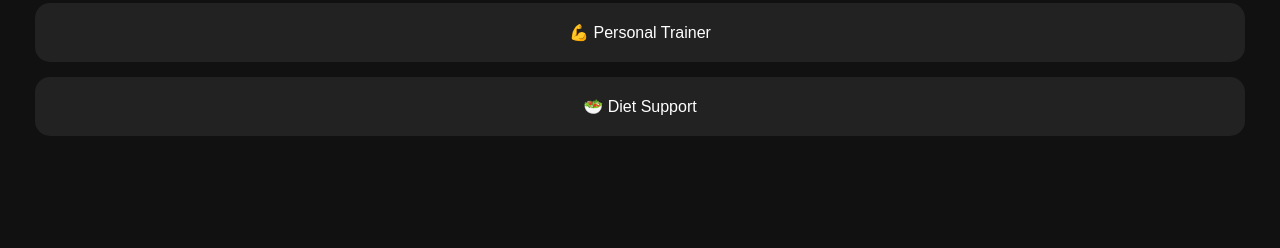
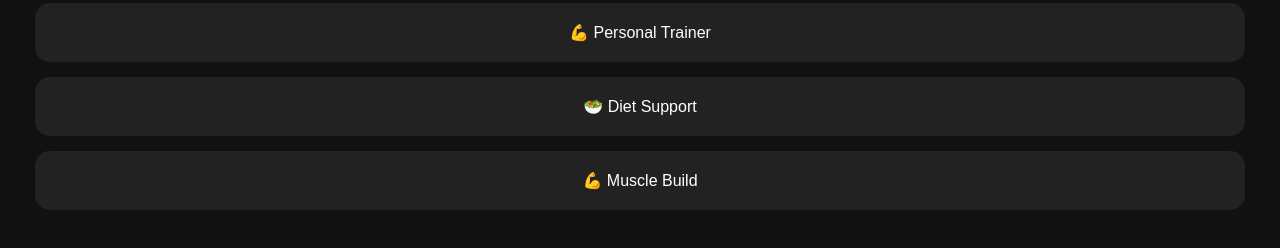
Before and after one commit to Pencraftstudio/power-gym-website, a plain HTML site: page index.html in a window 1280 px wide. Shown: the part 1235-1483 px from the top of the page. Drawn offline with Linux system fonts and the light colour scheme.

Commit message:
Update index.html

```diff
--- a/index.html
+++ b/index.html
@@ -105,7 +105,7 @@ diet guidance and body transformation programs.
 <div class="card">🔥 Fat Loss</div>
 <div class="card">💪 Personal Trainer</div>
 <div class="card">🥗 Diet Support</div>
-
+<div class="card">💪 Muscle Build</div
 </section>
 
 
```
